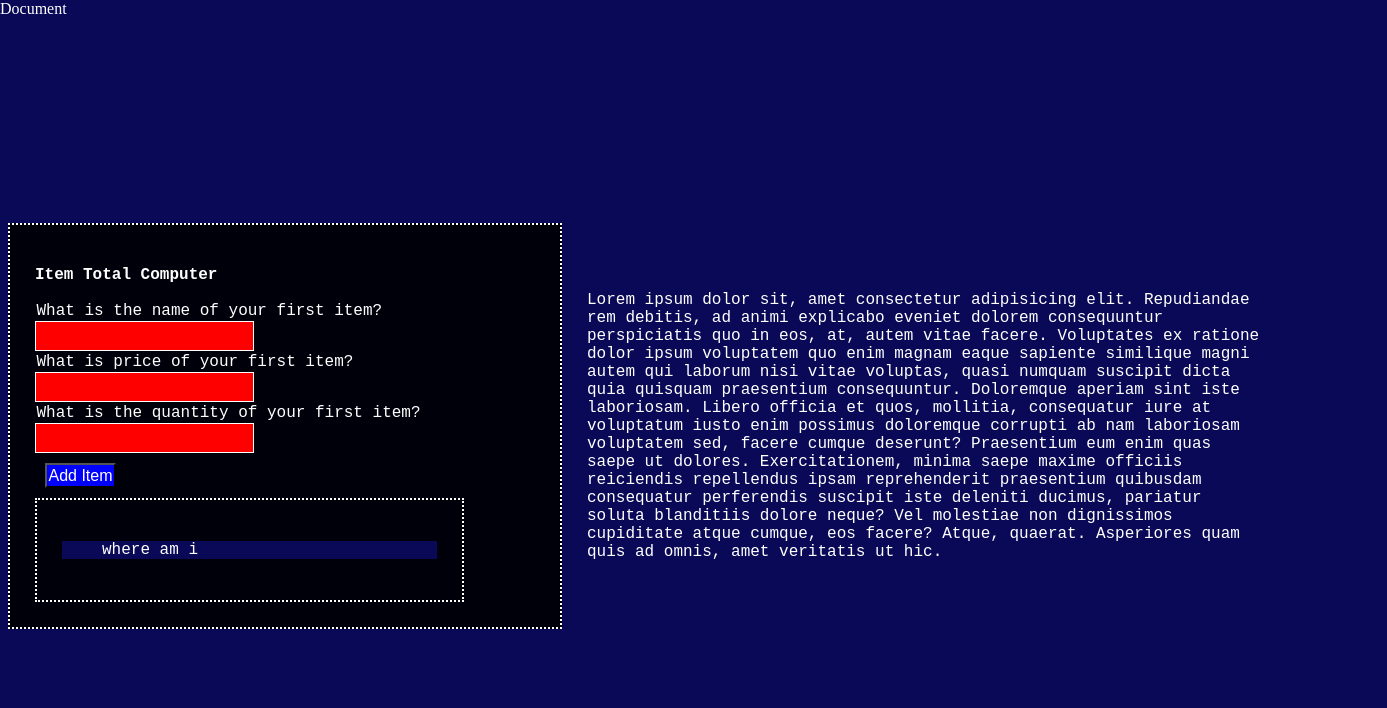
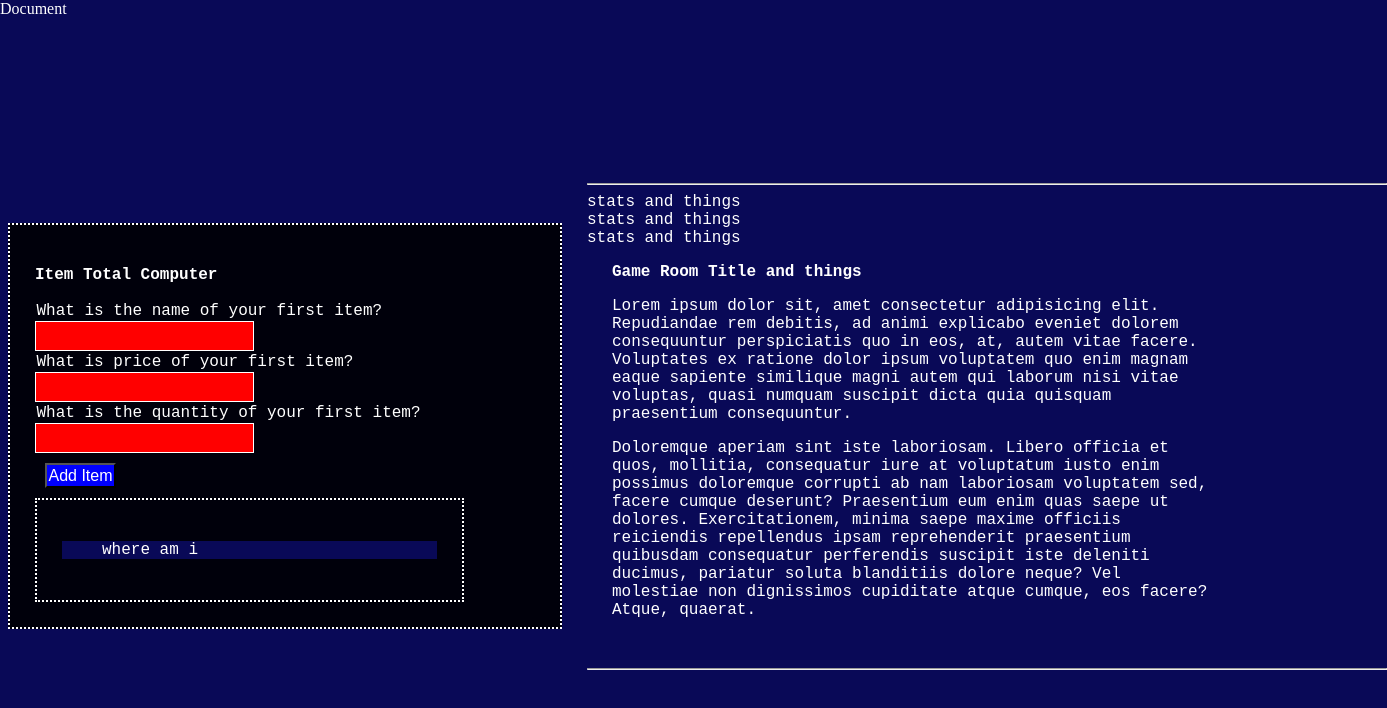
Before and after one commit to rajahwu/miniTextGame_project_javascript, a plain HTML site: page index.html in a window 1280 px wide. Shown: the whole page, 1387 px wide, since content can reach past the window. Drawn offline with Linux system fonts and the light colour scheme.

Commit message:
add game text title and status

```diff
--- a/index.html
+++ b/index.html
@@ -33,17 +33,30 @@
     </div>
   </div>
 
+  <div class="game-text-container">
+    <hr>
+  <div class="status-window">
+  <p>stats and things</p>
+  <p>stats and things</p>
+  <p>stats and things</p>
+</div>
+<h3>Game Room Title and things</h3>
+
   <div class="text-window">
-    Lorem ipsum dolor sit, amet consectetur adipisicing elit. Repudiandae rem debitis, ad animi explicabo eveniet
+    <p>Lorem ipsum dolor sit, amet consectetur adipisicing elit. Repudiandae rem debitis, ad animi explicabo eveniet
     dolorem consequuntur perspiciatis quo in eos, at, autem vitae facere. Voluptates ex ratione dolor ipsum voluptatem
     quo enim magnam eaque sapiente similique magni autem qui laborum nisi vitae voluptas, quasi numquam suscipit dicta
-    quia quisquam praesentium consequuntur. Doloremque aperiam sint iste laboriosam. Libero officia et quos, mollitia,
+    quia quisquam praesentium consequuntur.</p>
+    <p> Doloremque aperiam sint iste laboriosam. Libero officia et quos, mollitia,
     consequatur iure at voluptatum iusto enim possimus doloremque corrupti ab nam laboriosam voluptatem sed, facere
     cumque deserunt? Praesentium eum enim quas saepe ut dolores. Exercitationem, minima saepe maxime officiis reiciendis
     repellendus ipsam reprehenderit praesentium quibusdam consequatur perferendis suscipit iste deleniti ducimus,
     pariatur soluta blanditiis dolore neque? Vel molestiae non dignissimos cupiditate atque cumque, eos facere? Atque,
-    quaerat. Asperiores quam quis ad omnis, amet veritatis ut hic.
+    quaerat.</p>
   </div>
+  <hr>
+</div>
+
   <script src="script.js"></script>
 </body>
 
--- a/main.css
+++ b/main.css
@@ -23,12 +23,29 @@
     max-width: 75%;
   }
 
+  .game-text-container {
+    padding-left: 25px;
+  }
+
   .text-window {
-    padding: 25px;
+    padding: 0 25px 25px 25px;
     width: 750px;
     max-width: 75%;
     justify-content: flex-start;
+  }
 
+  .game-text-container h3 {
+    padding-left: 25px;
+  }
+
+  .status-window {
+    display: flex;
+    flex-direction: column;
+  }
+
+  .status-window p {
+    padding: 0;
+    margin: 0;
   }
 
   input {
```
